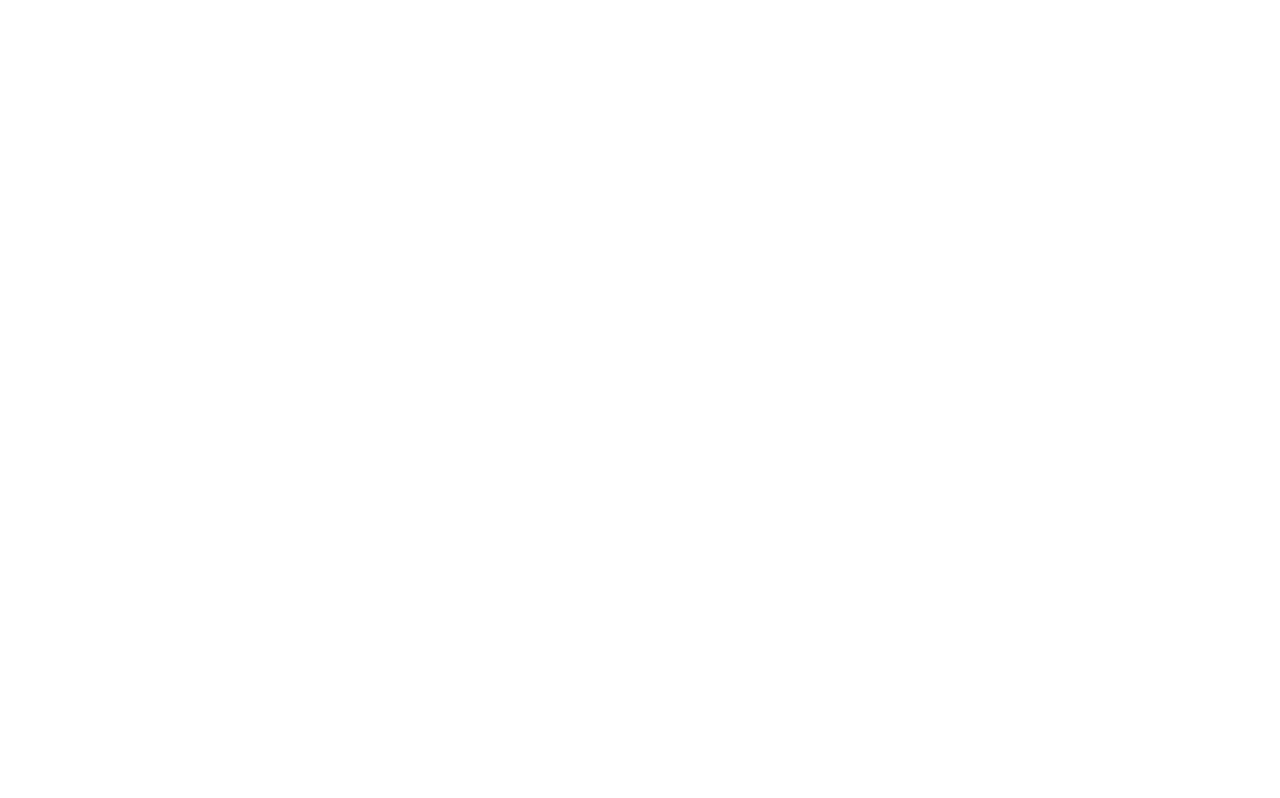
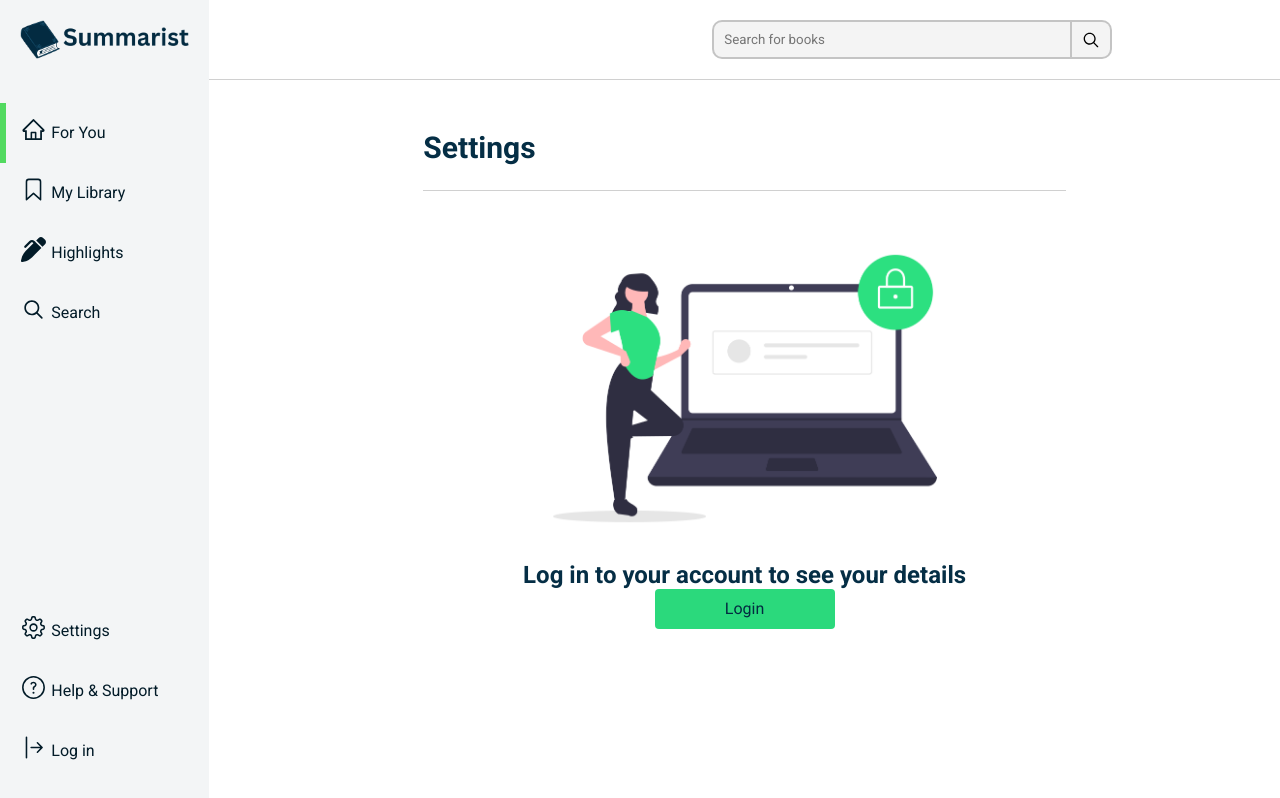
Before and after one commit to osezuaikekhua/advanced-internship, a React (Create React App) app: page /settings in a window 1280 px wide. Before the commit this address had no page. Built offline with nearby package versions, Linux system fonts and the light colour scheme.

Commit message:
Restructed Entire Program using useContext & Finished Implementing Module and Logout Button

```diff
--- a/src/App.css
+++ b/src/App.css
@@ -548,6 +548,7 @@ button:disabled {
   display: flex;
   justify-content: center;
   align-items: center;
+  z-index: 100;
 }
 
 .module__container{
--- a/src/App.jsx
+++ b/src/App.jsx
@@ -8,12 +8,14 @@ import Library from './pages/Library';
 import Nav from './componets/Nav';
 import SearchBar from './componets/SearchBar';
 import Settings from './pages/Settings';
+import Modual from './componets/Modules/Modual';
 
 import logo from './images/logo.png'
 
 import React, { useState, useEffect, createContext } from 'react'
 
 import {Helmet} from "react-helmet";
+
 
 export const Context = createContext();
 
@@ -25,49 +27,48 @@ function App() {
   const[loginState, setLoginState] = useState(null)
   const[accountInformation, setAccountInformation] = useState(" ")
   const[ isFYvisible, setIsFYvisible ] = useState(false)
+  const[showModal, setShowModal] = useState(false)
 
-  useEffect(() => {
-    const visibleData = window.localStorage.getItem('FOR_YOU_PAGE')
-    if ( visibleData !== null ) setIsFYvisible(JSON.parse(visibleData))
- }, [])
+  function showModule(){
+    if(!showModal){
+      setShowModal(true)
+    }else if(showModal){
+      setShowModal(false)
+    }
+  }
 
-  useEffect(() => {
-     window.localStorage.setItem('FOR_YOU_PAGE', JSON.stringify(isFYvisible))
-  }, [isFYvisible])
 
   return (
+    <>
+      <Context.Provider value={{setShowModal, showModule, setAccountInformation, accountInformation, loginState, setLoginState}}>
 
+        { showModal && <Modual /> }
 
-    <>
         <Helmet>
             <title>Summarist</title>
             <meta name="description" content="Helmet application" />
         </Helmet>
+
         <Routes>
-        <Route index element={
-           <Context.Provider value={{isFYvisible, setIsFYvisible}}>
-           <Home setLoginState = {setLoginState} setAccountInformation = {setAccountInformation}  />
-           </Context.Provider>
-        }/>
+          <Route index element={ <Home showModule={showModule} /> }/>
         </Routes>
-    { isFYvisible ?
+
+
         <div className='Container'>
           <Nav logo={logo} />
           <section>
             <SearchBar/>
             <div className='content__container'>
               <Routes>
-              <Route path="/for-you" element={<ForYou loginState = {loginState} />} />
+                <Route path="/for-you" element={<ForYou />} />
                 <Route path="/library" element={<Library/>} />
                 <Route path='/book/:id' element={<BookInfo/>}/>
-              <Route path='/settings' element={<Settings accountInformation = {accountInformation} loginState = {loginState} />} />
+                <Route path='/settings' element={<Settings />} />
               </Routes>
             </div>
           </section>
         </div>
-      :
-      " "
-    }
+      </Context.Provider>
     </>
   );
 }
--- a/src/componets/Modules/Modual UI/LogIn.jsx
+++ b/src/componets/Modules/Modual UI/LogIn.jsx
@@ -12,24 +12,29 @@ import { signInWithEmailAndPassword} from "firebase/auth";
 
 
 
-function LogIn({showSignIn, resetPass, setLoginState, setAccountInformation }) {
+function LogIn({showSignIn, resetPass}) {
 
-  const { setIsFYvisible } = useContext(Context)
+  //const { setIsFYvisible } = useContext(Context)
+  const { setShowModal } = useContext(Context)
+  const { setAccountInformation } = useContext(Context)
+  const { setLoginState } = useContext(Context)
+
   const[error, setError] = useState("")
 
   const history = useNavigate()
+
 
   const handleSubmit =(e,type)=>{
     e.preventDefault()
     const email = e.target.email.value
     const password = e.target.password.value
 
-
     signInWithEmailAndPassword(database,email,password).then(data => {
       history('/for-you')
+      setShowModal(false)
       setAccountInformation(email)
       setLoginState(true)
-      setIsFYvisible(true)
+      //setIsFYvisible(true)
      console.log(data,"authData")
     }).catch(err =>{
 
--- a/src/componets/Modules/Modual UI/SignIn.jsx
+++ b/src/componets/Modules/Modual UI/SignIn.jsx
@@ -1,5 +1,6 @@
-import React, { useState } from 'react'
+import React, { useContext, useState } from 'react'
 import { FcGoogle } from "react-icons/fc";
+import { Context } from '../../../App';
 
 
 import { database } from '../FireBaseConfig';
@@ -7,6 +8,10 @@ import {createUserWithEmailAndPassword} from "firebase/auth";
 import { useNavigate } from 'react-router-dom';
 
 function SignIn({showLogIn}) {
+
+  const { setShowModal } = useContext(Context)
+  const { setAccountInformation } = useContext(Context)
+  const { setLoginState } = useContext(Context)
 
   const[error, setError] = useState("")
   const history = useNavigate()
@@ -19,13 +24,21 @@ function SignIn({showLogIn}) {
     const password = e.target.password.value
 
     createUserWithEmailAndPassword(database,email,password).then(data => {
+
       console.log(data,"authData")
       history('/for-you')
+
+      setShowModal(false)
+      setAccountInformation(email)
+      setLoginState(true)
+
     }).catch(err =>{
+
       setError(`Error: ${err.code}`)
       setTimeout(() => {
         setError(" ")
       }, 4000);
+
     })
   }
 
--- a/src/componets/Modules/Modual.jsx
+++ b/src/componets/Modules/Modual.jsx
@@ -1,15 +1,18 @@
-import React, { useState } from 'react'
+import React, { useState, useContext } from 'react'
 import LogIn from './Modual UI/LogIn';
 import SignIn from './Modual UI/SignIn';
 import ResetPassword from './Modual UI/ResetPassword';
+
+import { Context } from '../../App';
 
 import { MdClose } from "react-icons/md";
 import { Link } from 'react-router-dom';
 
 
 
-function Modual({showModule, setLoginState, setAccountInformation}) {
+function Modual( ) {
 
+  const { showModule } = useContext(Context)
 
   const [showLogIn, setShowLogIn] = useState(true)
   const [showSignIn, setShowSignIn] = useState(false)
@@ -53,7 +56,7 @@ function Modual({showModule, setLoginState, setAccountInformation}) {
        <div className='module__login module__container'>
           <div className='module__close'><h1 onClick={showModule}><MdClose /></h1></div>
 
-          { showLogIn && <LogIn showSignIn = {ShowSignIn} resetPass = {ResetPass} setLoginState={setLoginState} setAccountInformation={setAccountInformation}/>}
+          { showLogIn && <LogIn showSignIn = {ShowSignIn} resetPass = {ResetPass} />}
           { showSignIn && <SignIn showLogIn = {ShowLogIn} />}
           { showResetPass && <ResetPassword showLogIn = {ShowLogIn} /> }
 
--- a/src/componets/Nav.jsx
+++ b/src/componets/Nav.jsx
@@ -1,5 +1,5 @@
 import React from 'react'
-import { useState } from 'react';
+import { useState, useContext } from 'react';
 import { Link, useNavigate, useLocation } from 'react-router-dom';
 
 
@@ -14,7 +14,9 @@ import { BsArrowBarRight } from "react-icons/bs";
 import { signOut } from 'firebase/auth';
 import { database } from './Modules/FireBaseConfig';
 
-function Nav({logo,}) {
+import { Context } from '../App';
+
+function Nav({logo}) {
 
   const [showForYou, setshowForYou] = useState(true)
   const [showLibrary, setshowLibrary] = useState(false)
@@ -23,7 +25,9 @@ function Nav({logo,}) {
   const [showActiveLibrary, setshowActiveLibrary] = useState("")
   const [showActiveSettings, setshowActiveSettings] = useState("")
 
-  const [loginState, setLoginState] = useState(true)
+  const { loginState } = useContext(Context)
+  const { setLoginState } = useContext(Context)
+  const { showModule } = useContext(Context)
 
   const location = useLocation()
 
@@ -109,7 +113,14 @@ function Nav({logo,}) {
           </Link>
 
           <div className='No-access'><div className='inactive-state'></div><i><GoQuestion /></i> <p>Help & Support</p></div>
-          <div onClick={handleSigningOut} className='access'><div className='inactive-state'></div><i><BsArrowBarRight /></i> { loginState ? <p>Log out</p> : <p>Log in</p> }  </div>
+
+          {
+            loginState ?
+            <div onClick={handleSigningOut} className='access'><div className='inactive-state'></div><i><BsArrowBarRight /></i> <p>Log out</p> </div>
+            :
+            <div onClick={showModule} className='access'><div className='inactive-state'></div><i><BsArrowBarRight /></i> <p>Log in</p> </div>
+          }
+
       </div>
     </div>
   </nav>
--- a/src/pages/ForYou.jsx
+++ b/src/pages/ForYou.jsx
@@ -7,7 +7,7 @@ import Skeleton from '../componets/Skeleton';
 
 
 
-function ForYouPage({loginState}) {
+function ForYouPage( ) {
     const[selectedBooks, setSelectedBooks] = useState([])
     const[recommendedBooks, setrecommendedBooks] = useState([])
     const[suggestedBooks, setSuggestedBooks] = useState([])
--- a/src/pages/Home.jsx
+++ b/src/pages/Home.jsx
@@ -12,19 +12,12 @@ import Modual from '../componets/Modules/Modual'
 import logo from '../images/logo.png'
 import landing from '../images/landing.png'
 
-function Home({showModule, setLoginState, setAccountInformation}) {
-  const [showModal, setShowModal] = useState(false)
-  function showModule(){
-    if(!showModal){
-      setShowModal(true)
-    }else if(showModal){
-      setShowModal(false)
-    }
-  }
+function Home({ showModule}) {
+
 
   return (
     <>
-    { showModal && <Modual showModule={showModule} setLoginState={setLoginState} setAccountInformation={setAccountInformation} /> }
+
     <Nav LogoImg = {logo} showModule={showModule} />
     <Landing LandingImg = {landing} showModule = {showModule} />
     <Features />
--- a/src/pages/Settings.jsx
+++ b/src/pages/Settings.jsx
@@ -1,9 +1,16 @@
-import React from 'react'
+import React, { useContext } from 'react'
 import login from '../images/login.png'
+import { Context } from '../App'
 
-function Settings({accountInformation, loginState }) {
+
+function Settings() {
+
+    const { accountInformation } = useContext(Context)
+    const { loginState } = useContext(Context)
+    const { showModule } = useContext(Context)
 
   return (
+
     <div className='Settings__Container'>
         <h1>Settings</h1>
         {loginState
@@ -22,7 +29,7 @@ function Settings({accountInformation, loginState }) {
             <div className='Not__LoggedIn'>
                 <img src={login} alt="" />
                 <h2>Log in to your account to see your details</h2>
-                <button className='btn' >  Login </button>
+                <button className='btn' onClick={showModule} >  Login </button>
             </div>
         }
 
```
Lines whose indentation alone changed are shown as unchanged.
